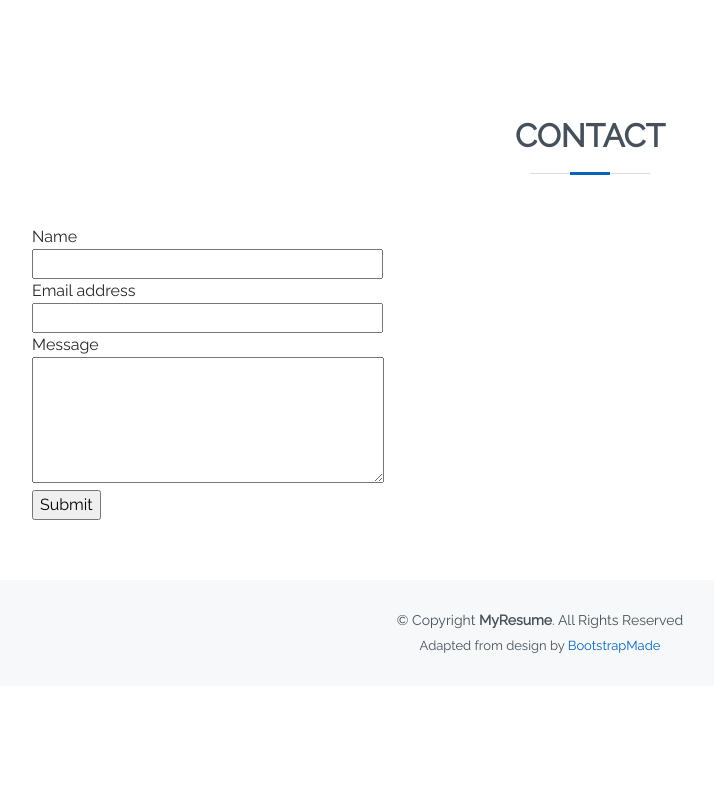
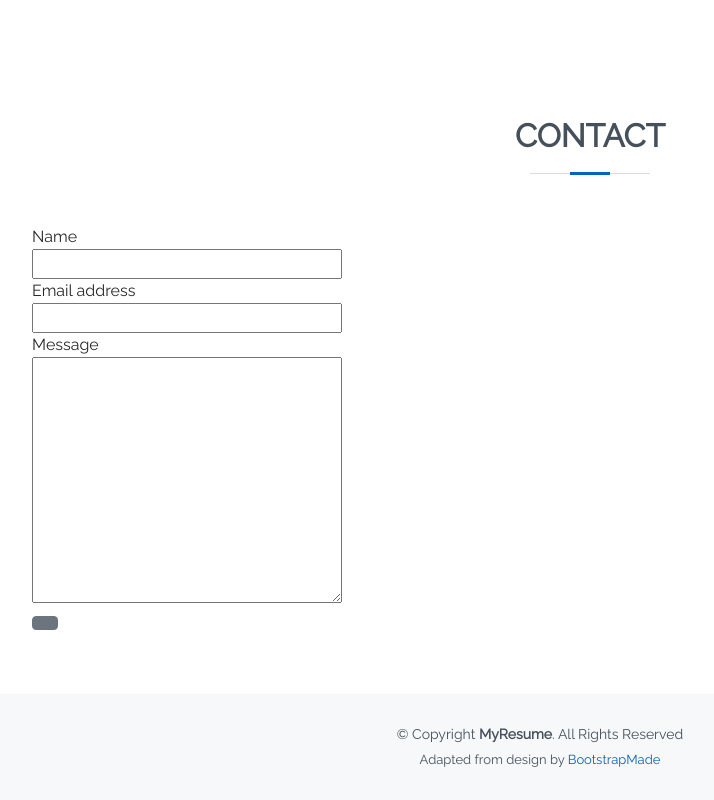
Before and after one commit to yvonne-chia/yvonne-chia.github.io, a plain HTML site: page index.html in a window 1280 px wide. Shown: the part 4232-5032 px from the top of the page, without its empty margins (100-814 px from the left). Before the commit the page ends 4918 px from the top, so only its background shows below. Drawn offline with Linux system fonts and the light colour scheme; animation ran at ten frames a second.

Commit message:
Update index.html

```diff
--- a/index.html
+++ b/index.html
@@ -395,14 +395,14 @@
           <form id="fs-frm" name="simple-contact-form" accept-charset="utf-8" action="https://formspree.io/f/mpzbzybd" method="post">
             <fieldset id="fs-frm-inputs">
               <label for="name">Name</label><br>
-              <input type="text" name="name" id="name" required="" size="40"><br>
+              <input type="text" name="name" id="name" required="" size="35"><br>
               <label for="email-address">Email address</label><br>
-              <input type="email" name="_replyto" id="email-address" required=""size="40"><br>
+              <input type="email" name="_replyto" id="email-address" required=""size="35"><br>
               <label for="message">Message</label><br>
-              <textarea rows="5" name="message" id="message" required=""cols="40"></textarea>
+              <textarea rows="10" name="message" id="message" required=""cols="35"></textarea>
               <input type="hidden" name="_subject" id="email-subject" value="Contact Form Submission"><br>
             </fieldset>
-            <input type="submit" value="Submit">
+            <button type="submit" class="btn btn-secondary" value="Submit">
           </form>
         </div>
         <!-- Formspree end -->
```
